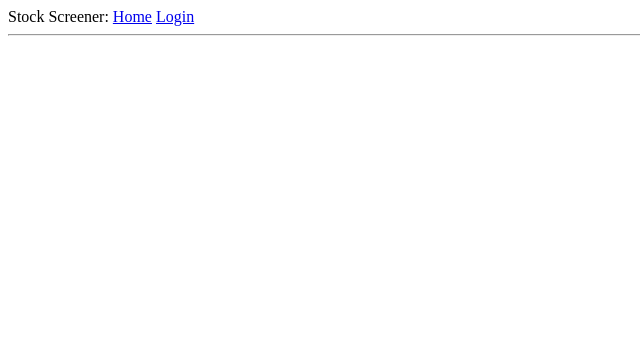
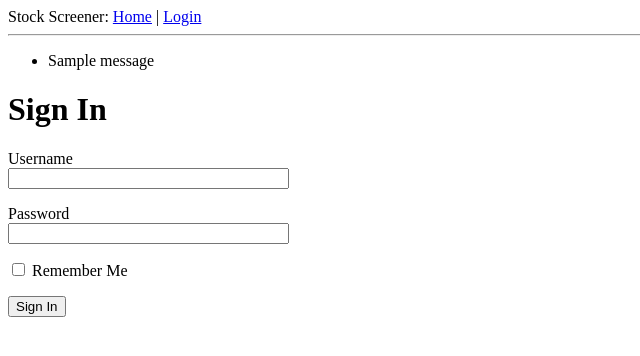
Before and after one commit to fayssal-el-elmofatiche/flask-stock-screener, a Flask app: page /login in a window 1280 px wide. Shown: the top 356 px of the page, without its empty margins (0-640 px from the left). Run offline with Flask 3, Linux system fonts and the light colour scheme; one stand-in notice (Sample message) is shown.

Commit message:
finish part 3 with forms

```diff
--- a/app/routes.py
+++ b/app/routes.py
@@ -1,4 +1,4 @@
-from flask import render_template
+from flask import render_template, flash, redirect, url_for
 from app import app
 from app.users import users
 from app.forms import LoginForm
@@ -23,9 +23,14 @@ def index():
 
     return render_template('index.html', title='Home', user=user, posts=posts)
 
-@app.route('/login')
+@app.route('/login', methods=['GET', 'POST'])
 def login():
     form = LoginForm()
+
+    if form.validate_on_submit():
+        flash('Login requested for user {}, remember me: {}'.format(form.username.data, form.remember_me.data))
+        return redirect(url_for('index'))
+
     return render_template('login.html', title='Sign In', form=form)
 
 @app.route('/stocks')
--- a/app/templates/base.html
+++ b/app/templates/base.html
@@ -9,10 +9,19 @@
     </head>
     <body>
         <div>Stock Screener:
-            <a href="/index">Home</a>
-            <a href="/login">Login</a>
+            <a href={{ url_for('index') }}>Home</a> |
+            <a href={{ url_for('login') }}>Login</a>
         </div>
         <hr>
+        {% with messages = get_flashed_messages() %}
+        {% if messages %}
+        <ul>
+            {% for message in messages %}
+            <li>{{ message }}</li>
+            {% endfor %}
+        </ul>
+        {% endif %}
+        {% endwith %}
         {% block content %}{% endblock %}
     </body>
 </html>
--- a/app/templates/login.html
+++ b/app/templates/login.html
@@ -1,23 +1,24 @@
 {% extends "base.html" %}
 
-{% block title %}
+{% block content %}
     <h1>Sign In</h1>
-    <form action="" method="post">
+    <form action="" method="post" novalidate>
         {{ form.hidden_tag() }}
         <p>
             {{ form.username.label }}<br>
-            {{ form.username(size=32) }}<br>
+            {{ form.username(size=32) }} <br>
+            {% for error in form.username.errors %}
+            <span style="color: red;">[{{ error }}]</span>
+            {% endfor %}
         </p>
         <p>
             {{ form.password.label }}<br>
-            {{ form.password(size=32) }}<br>
+            {{ form.password(size=32) }} <br>
+            {% for error in form.password.errors %}
+            <span style="color: red;">[{{ error }}]</span>
+            {% endfor %}
         </p>
-        <p>
-            {{ form.remember_me() }}<br>
-            {{ form.remember_me.label }}<br>
-        </p>
-        <p>
-            {{ form.submit() }}
-        </p>
+        <p>{{ form.remember_me() }} {{ form.remember_me.label }}</p>
+        <p>{{ form.submit() }}</p>
     </form>
 {% endblock %}
```
